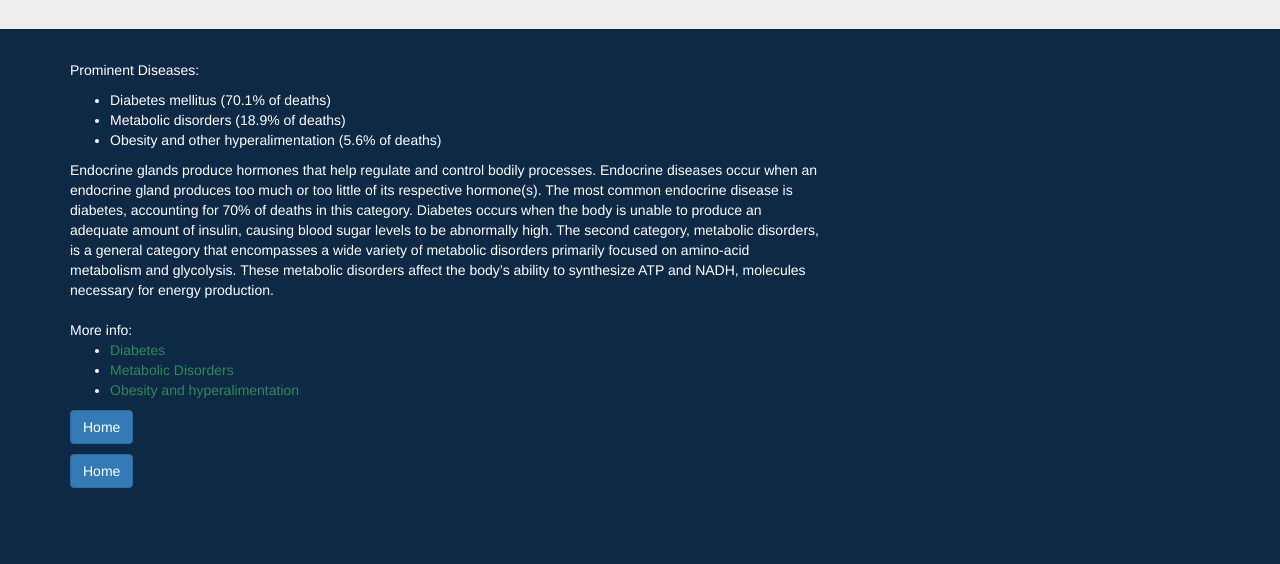
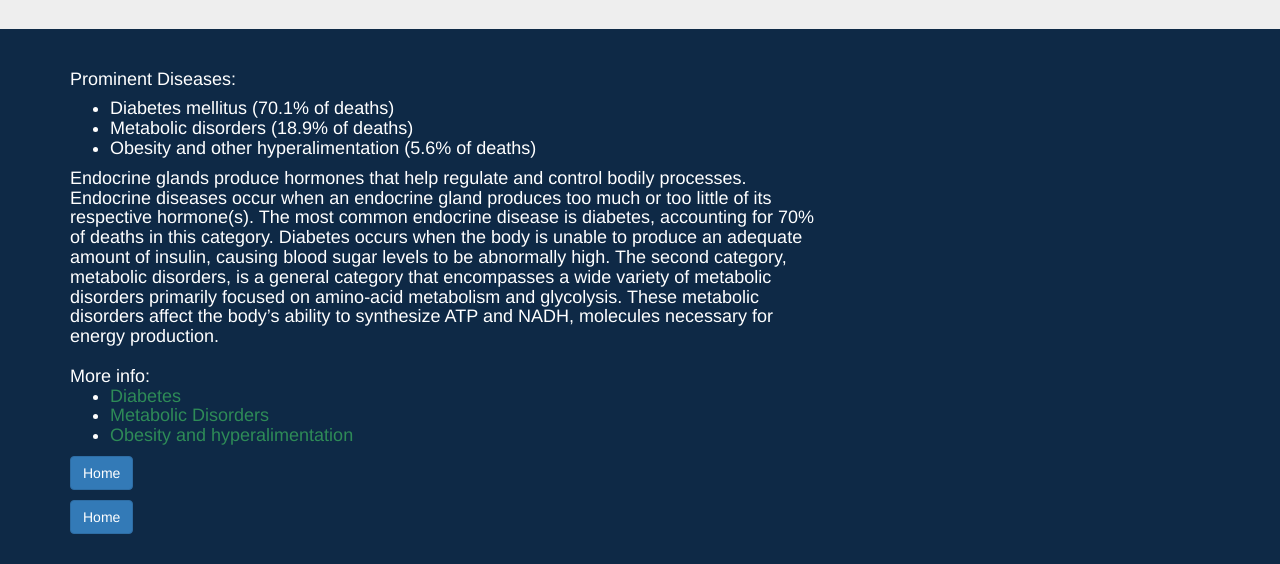
Before and after one commit to Rob-Ottogalli/Project-3-COD-Predictors, a plain HTML site: page templates/endocrine.html in a window 1280 px wide. Shown: the part 236-800 px from the top of the page. Drawn offline with nearby package versions, Linux system fonts and the light colour scheme; files that its build step writes are made by us from their sources; a script that the page names is missing.

Commit message:
Changed CSS of description for disease pages
Increased the size of the text for the descriptions of the diseases.

```diff
--- a/templates/endocrine.html
+++ b/templates/endocrine.html
@@ -53,6 +53,7 @@
         <div class ="container" style="color: white;">
             <article class = "row">
                 <div class="col-lg-8">
+                    <h4>
                     <article class="decription content">
                         <p>
                             Prominent Diseases:
@@ -77,6 +78,7 @@
                             <a href="/" class="btn btn-primary">Home</a>
                         <p>
                     </article>
+                    </h4>
                 </div>
             </article>
             <a href="/" class="btn btn-primary">Home</a>
```
Also changed, not shown: templates/external.html (+2 -0 lines), templates/mental.html (+2 -0 lines), templates/nervous.html (+2 -0 lines).
